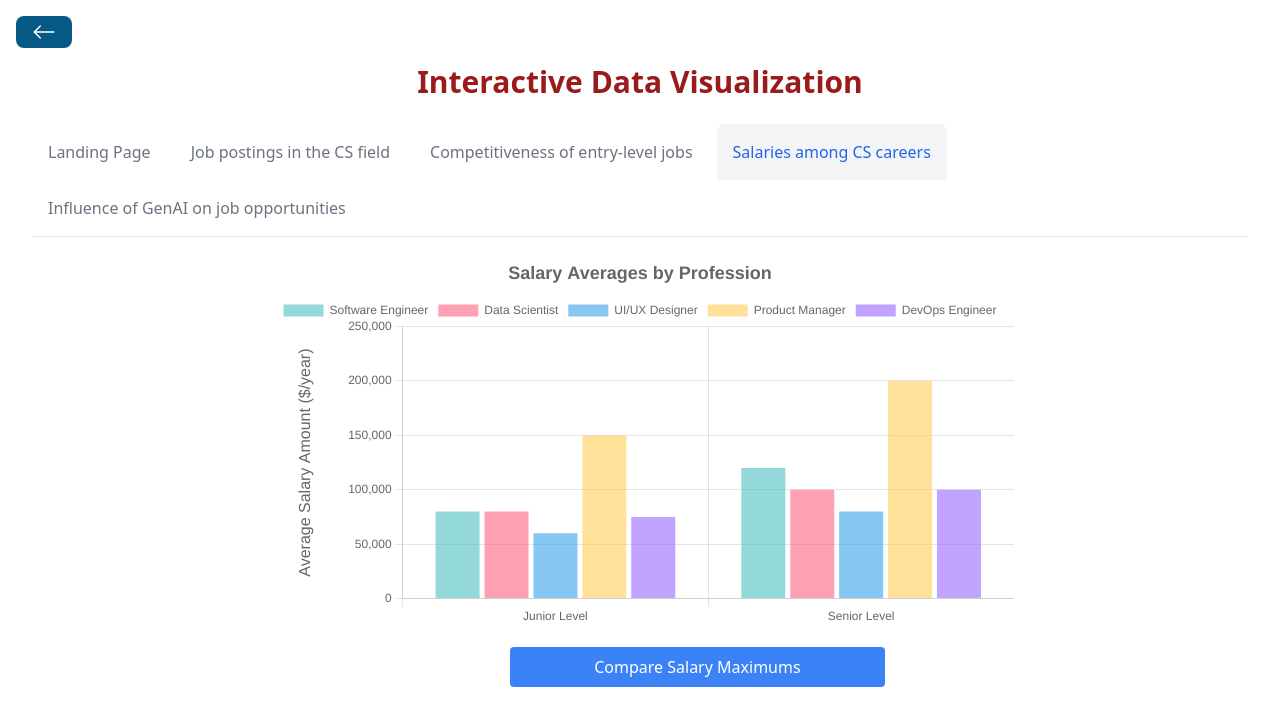
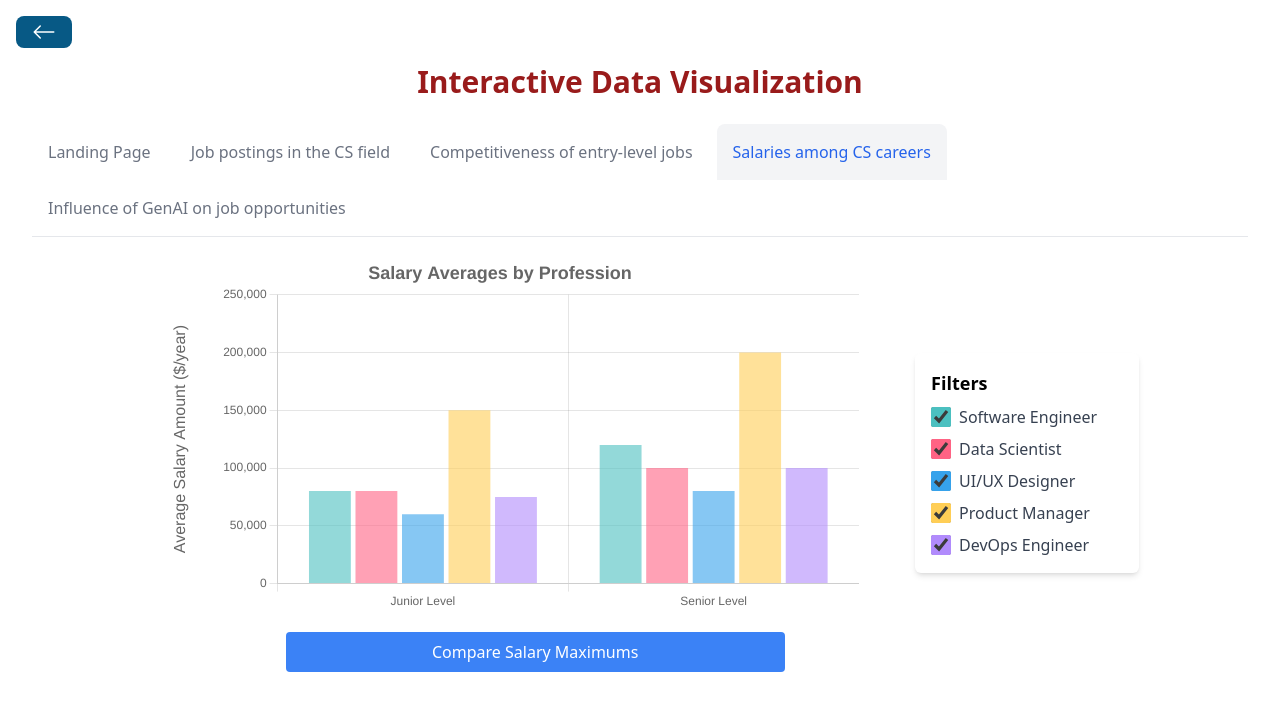
Before and after one commit to Terry9022/RPI-Interactive-Data-Visualization, a React (Vite) app: page /salaries in a window 1280 px wide. Shown: the top 726 px of the page. Built offline with nearby package versions, Linux system fonts and the light colour scheme.

Commit message:
Filters for Competitiveness and Salary Graphs

```diff
--- a/src/charts/CompetitivenessScatterChart.jsx
+++ b/src/charts/CompetitivenessScatterChart.jsx
@@ -1,70 +1,66 @@
 import { Scatter } from "react-chartjs-2";
 import { Chart } from "chart.js";
-import { useRef } from "react";
+import { useRef, useState } from "react";
 
 Chart.register();
 
-const SalariesScatterChart = () => {
+const CompetitivenessScatterChart = () => {
     const chartRef = useRef(null)
+
+    const [showSoftwareEngineer, setShowSoftwareEngineer] = useState(true);
+    const [showDataScientist, setShowDataScientist] = useState(true);
+    const [showUIUXDesigner, setShowUIUXDesigner] = useState(true);
+    const [showProductManager, setShowProductManager] = useState(true);
+    const [showDevOpsEngineer, setShowDevOpsEngineer] = useState(true);
 
     const data = {
         datasets: [
-            {
+            showSoftwareEngineer && {
                 label: "Software Engineer",
-                data: [
-                    {
+                data: [{
                     x: 800,
                     y: 6
-                    },
-                ],
-                backgroundColor: "rgba(75, 192, 192, 0.6)",
+                }],
+                backgroundColor: "#4bc0c099",
                 pointStyle: "circle"
             },
-            {
+            showDataScientist && {
                 label: "Data Scientist",
-                data: [
-                    {
+                data: [{
                     x: 500,
                     y: 5
-                    },
-                ],
-                backgroundColor: "rgba(255, 99, 132, 0.6)",
+                }],
+                backgroundColor: "#ff638499",
                 pointStyle: "rectRot"
             },
-            {
+            showUIUXDesigner && {
                 label: "UI/UX Designer",
-                data: [
-                    {
+                data: [{
                     x: 200,
                     y: 7
-                    },
-                ],
-                backgroundColor: "rgba(54, 162, 235, 0.6)",
+                }],
+                backgroundColor: "#36a2eb99",
                 pointStyle: "rect"
             },
-            {
+            showProductManager && {
                 label: "Product Manager",
-                data: [
-                    {
+                data: [{
                     x: 250,
                     y: 10
-                    },
-                ],
-                backgroundColor: "rgba(255, 206, 86, 0.6)",
+                }],
+                backgroundColor: "#ffce5699",
                 pointStyle: "rectRounded"
             },
-            {
+            showDevOpsEngineer && {
                 label: "DevOps Engineer",
-                data: [
-                    {
+                data: [{
                     x: 300,
                     y: 2
-                    }
-                ],
-                backgroundColor: "rgba(153, 102, 255, 0.6)",
+                }],
+                backgroundColor: "#b18bfc99",
                 pointStyle: "triangle"
             }
-        ]
+        ].filter(Boolean)
     };
 
     const options = {
@@ -114,8 +110,7 @@ const SalariesScatterChart = () => {
                 text: "Average Amount of Experience Required vs. Average Amount of Applicants, by Profession",
                 font: {
                     size: 14,
-                },
-                align: "end"
+                }
             },
             tooltip: {
                 callbacks: {
@@ -127,7 +122,80 @@ const SalariesScatterChart = () => {
         }
     };
 
-    return <Scatter data={data} options={options} ref={chartRef}/>;
+    return (
+    <div className="flex" style={{width: "80%", margin: "auto"}}>
+        <div className="w-3/4 mr-10">
+            <Scatter data={data} options={options} ref={chartRef}/>
+        </div>
+        <div className="w-1/4 pl-4 relative top-[100px]">
+            <div className="bg-white shadow-md rounded-md p-4">
+                <h3 className="text-lg font-semibold mb-2">Filters</h3>
+                <div className="space-y-2">
+                    <label className="flex items-center space-x-2 cursor-pointer">
+                        <input
+                            type="checkbox"
+                            className="form-checkbox h-5 w-5 text-blue-600 transition duration-150 ease-in-out"
+                            checked={showSoftwareEngineer}
+                            onChange={() => setShowSoftwareEngineer(!showSoftwareEngineer)}
+                            style={{accentColor: "#4bc0c099"}}
+                        />
+                        <span className="text-gray-700 font-medium select-none">
+                            Software Engineer
+                        </span>
+                    </label>
+                    <label className="flex items-center space-x-2 cursor-pointer">
+                        <input
+                            type="checkbox"
+                            className="form-checkbox h-5 w-5 text-blue-600 transition duration-150 ease-in-out"
+                            checked={showDataScientist}
+                            onChange={() => setShowDataScientist(!showDataScientist)}
+                            style={{accentColor:"#ff638499"}}
+                        />
+                        <span className="text-gray-700 font-medium select-none">
+                            Data Scientist
+                        </span>
+                    </label>
+                    <label className="flex items-center space-x-2 cursor-pointer">
+                        <input
+                            type="checkbox"
+                            className="form-checkbox h-5 w-5 text-blue-600 transition duration-150 ease-in-out"
+                            checked={showUIUXDesigner}
+                            onChange={() => setShowUIUXDesigner(!showUIUXDesigner)}
+                            style={{accentColor:"#36a2eb99"}}
+                        />
+                        <span className="text-gray-700 font-medium select-none">
+                            UI/UX Designer
+                        </span>
+                    </label>
+                    <label className="flex items-center space-x-2 cursor-pointer">
+                        <input
+                            type="checkbox"
+                            className="form-checkbox h-5 w-5 text-blue-600 transition duration-150 ease-in-out"
+                            checked={showProductManager}
+                            onChange={() => setShowProductManager(!showProductManager)}
+                            style={{accentColor:"#ffce5699"}}
+                        />
+                        <span className="text-gray-700 font-medium select-none">
+                            Product Manager
+                        </span>
+                    </label>
+                    <label className="flex items-center space-x-2 cursor-pointer">
+                        <input
+                            type="checkbox"
+                            className="form-checkbox h-5 w-5 text-blue-600 transition duration-150 ease-in-out"
+                            checked={showDevOpsEngineer}
+                            onChange={() => setShowDevOpsEngineer(!showDevOpsEngineer)}
+                            style={{accentColor:"#b18bfc99"}}
+                        />
+                        <span className="text-gray-700 font-medium select-none">
+                            DevOps Engineer
+                        </span>
+                    </label>
+                </div>
+            </div>
+        </div>
+    </div>
+    );
 };
 
-export default SalariesScatterChart;
+export default CompetitivenessScatterChart;
--- a/src/charts/SalariesBarChart.jsx
+++ b/src/charts/SalariesBarChart.jsx
@@ -1,5 +1,5 @@
 import { Bar } from "react-chartjs-2";
-import { useRef } from "react";
+import { useRef, useState } from "react";
 import { Chart, CategoryScale, BarElement } from "chart.js";
 
 Chart.register(CategoryScale, BarElement);
@@ -7,66 +7,87 @@ Chart.register(CategoryScale, BarElement);
 const SalariesBarChart = () => {
     const chartRef = useRef(null)
 
-    var averageData = [[80000,120000], [80000,100000], [60000,80000], [150000,200000], [75000,100000]]
-    var maximumData = [[100000,180000], [120000,175000], [75000,120000], [200000,250000], [100000,150000]]
-    var dataState = "average"
+    const [showSoftwareEngineer, setShowSoftwareEngineer] = useState(true);
+    const [showDataScientist, setShowDataScientist] = useState(true);
+    const [showUIUXDesigner, setShowUIUXDesigner] = useState(true);
+    const [showProductManager, setShowProductManager] = useState(true);
+    const [showDevOpsEngineer, setShowDevOpsEngineer] = useState(true);
+    const [dataState, setDataState] = useState("average");
+
+    var averageData = [
+        showSoftwareEngineer && {
+            label: "Software Engineer",
+            data: [80000,120000],
+            backgroundColor: "#4bc0c099"
+        },
+        showDataScientist && {
+            label: "Data Scientist",
+            data: [80000,100000],
+            backgroundColor: "#ff638499"
+        },
+        showUIUXDesigner && {
+            label: "UI/UX Designer",
+            data: [60000,80000],
+            backgroundColor: "#36a2eb99"
+        },
+        showProductManager && {
+            label: "Product Manager",
+            data: [150000,200000],
+            backgroundColor: "#ffce5699"
+        },
+        showDevOpsEngineer && {
+            label: "DevOps Engineer",
+            data: [75000,100000],
+            backgroundColor: "#b18bfc99"
+        }
+    ].filter(Boolean)
+
+    var maximumData = [
+        showSoftwareEngineer && {
+            label: "Software Engineer",
+            data: [100000,180000],
+            backgroundColor: "rgba(75, 192, 192, 0.6)"
+        },
+        showDataScientist && {
+            label: "Data Scientist",
+            data: [120000,175000],
+            backgroundColor: "rgba(255, 99, 132, 0.6)"
+        },
+        showUIUXDesigner && {
+            label: "UI/UX Designer",
+            data: [75000,120000],
+            backgroundColor: "rgba(54, 162, 235, 0.6)"
+        },
+        showProductManager && {
+            label: "Product Manager",
+            data: [200000,250000],
+            backgroundColor: "rgba(255, 206, 86, 0.6)"
+        },
+        showDevOpsEngineer && {
+            label: "DevOps Engineer",
+            data: [100000,150000],
+            backgroundColor: "rgba(153, 102, 255, 0.6)"
+        }
+    ].filter(Boolean)
 
     const data = {
         labels: [
             "Junior Level",
             "Senior Level"
         ],
-        datasets: [
-            {
-                label: "Software Engineer",
-                data: averageData[0],
-                backgroundColor: "rgba(75, 192, 192, 0.6)"
-            },
-            {
-                label: "Data Scientist",
-                data: averageData[1],
-                backgroundColor: "rgba(255, 99, 132, 0.6)"
-            },
-            {
-                label: "UI/UX Designer",
-                data: averageData[2],
-                backgroundColor: "rgba(54, 162, 235, 0.6)"
-            },
-            {
-                label: "Product Manager",
-                data: averageData[3],
-                backgroundColor: "rgba(255, 206, 86, 0.6)"
-            },
-            {
-                label: "DevOps Engineer",
-                data: averageData[4],
-                backgroundColor: "rgba(153, 102, 255, 0.6)"
-            }
-        ],
+        datasets: dataState == "average" ? averageData : maximumData
     };
 
-    function toggleChartData() {
+    const toggleDataState = () => {
         if(dataState == "average") {
-            dataState = "maximum"
-            for (var i = 0; i < chartRef.current.data.datasets.length; i++) {
-                chartRef.current.data.datasets[i].data = maximumData[i]
-            }
-            chartRef.current.options.plugins.title.text = "Salary Maximums by Profession"
-            chartRef.current.options.scales.y.title.text = "Maximum Salary Amount ($/year)"
+            setDataState("maximum")
             document.getElementById("toggleBarChartData").innerHTML = "Compare Salary Averages"
-            chartRef.current.update()
         }
-        else if(dataState == "maximum") {
-            dataState = "average"
-            for (var i = 0; i < chartRef.current.data.datasets.length; i++) {
-                chartRef.current.data.datasets[i].data = averageData[i]
-            }
-            chartRef.current.options.plugins.title.text = "Salary Averages by Profession"
-            chartRef.current.options.scales.y.title.text = "Average Salary Amount ($/year)"
+        else {
+            setDataState("average")
             document.getElementById("toggleBarChartData").innerHTML = "Compare Salary Maximums"
-            chartRef.current.update()
         }
-    }
+    };
 
     const options = {
         responsive: true,
@@ -76,7 +97,7 @@ const SalariesBarChart = () => {
                 max: 250000,
                 title: {
                     display: true,
-                    text: "Average Salary Amount ($/year)",
+                    text: dataState == "average" ? "Average Salary Amount ($/year)" : "Maximum Salary Amount ($/year)",
                     font: {
                         size: 16
                     },
@@ -85,9 +106,12 @@ const SalariesBarChart = () => {
             }
         },
         plugins: {
+            legend: {
+                display: false
+            },
             title: {
                 display: true,
-                text: "Salary Averages by Profession",
+                text: dataState == "average" ? "Salary Averages by Profession" : "Salary Maximums by Profession",
                 font: {
                     size: 18,
                 }
@@ -102,12 +126,85 @@ const SalariesBarChart = () => {
         }
     };
 
-    return <div>
-        <Bar data={data} options={options} ref={chartRef}/>
-        <div style={{width: "50%", marginLeft: "30%"}}>
-          <button style={{width: "100%"}} id="toggleBarChartData" className="bg-blue-500 rounded text-white p-2 m-5 hover:bg-blue-600" onClick={toggleChartData}>Compare Salary Maximums</button>
+    return (
+        <div>
+            <div className="flex" style={{width: "80%", margin: "auto"}}>
+                <div className="w-3/4 mr-10">
+                    <Bar data={data} options={options} ref={chartRef}/>
+                </div>
+                <div className="w-1/4 pl-4 relative top-[100px]">
+                    <div className="bg-white shadow-md rounded-md p-4">
+                        <h3 className="text-lg font-semibold mb-2">Filters</h3>
+                        <div className="space-y-2">
+                            <label className="flex items-center space-x-2 cursor-pointer">
+                                <input
+                                    type="checkbox"
+                                    className="form-checkbox h-5 w-5 text-blue-600 transition duration-150 ease-in-out"
+                                    checked={showSoftwareEngineer}
+                                    onChange={() => setShowSoftwareEngineer(!showSoftwareEngineer)}
+                                    style={{accentColor: "#4bc0c099"}}
+                                />
+                                <span className="text-gray-700 font-medium select-none">
+                                    Software Engineer
+                                </span>
+                            </label>
+                            <label className="flex items-center space-x-2 cursor-pointer">
+                                <input
+                                    type="checkbox"
+                                    className="form-checkbox h-5 w-5 text-blue-600 transition duration-150 ease-in-out"
+                                    checked={showDataScientist}
+                                    onChange={() => setShowDataScientist(!showDataScientist)}
+                                    style={{accentColor:"#ff638499"}}
+                                />
+                                <span className="text-gray-700 font-medium select-none">
+                                    Data Scientist
+                                </span>
+                            </label>
+                            <label className="flex items-center space-x-2 cursor-pointer">
+                                <input
+                                    type="checkbox"
+                                    className="form-checkbox h-5 w-5 text-blue-600 transition duration-150 ease-in-out"
+                                    checked={showUIUXDesigner}
+                                    onChange={() => setShowUIUXDesigner(!showUIUXDesigner)}
+                                    style={{accentColor:"#36a2eb99"}}
+                                />
+                                <span className="text-gray-700 font-medium select-none">
+                                    UI/UX Designer
+                                </span>
+                            </label>
+                            <label className="flex items-center space-x-2 cursor-pointer">
+                                <input
+                                    type="checkbox"
+                                    className="form-checkbox h-5 w-5 text-blue-600 transition duration-150 ease-in-out"
+                                    checked={showProductManager}
+                                    onChange={() => setShowProductManager(!showProductManager)}
+                                    style={{accentColor:"#ffce5699"}}
+                                />
+                                <span className="text-gray-700 font-medium select-none">
+                                    Product Manager
+                                </span>
+                            </label>
+                            <label className="flex items-center space-x-2 cursor-pointer">
+                                <input
+                                    type="checkbox"
+                                    className="form-checkbox h-5 w-5 text-blue-600 transition duration-150 ease-in-out"
+                                    checked={showDevOpsEngineer}
+                                    onChange={() => setShowDevOpsEngineer(!showDevOpsEngineer)}
+                                    style={{accentColor:"#b18bfc99"}}
+                                />
+                                <span className="text-gray-700 font-medium select-none">
+                                    DevOps Engineer
+                                </span>
+                            </label>
+                        </div>
+                    </div>
+                </div>
+            </div>
+            <div style={{width: "40%", marginLeft: "20%"}}>
+                <button style={{width: "100%"}} id="toggleBarChartData" className="bg-blue-500 rounded text-white p-2 m-5 hover:bg-blue-600" onClick={toggleDataState}>Compare Salary Maximums</button>
+            </div>
         </div>
-    </div>;
+        );
 };
 
 export default SalariesBarChart;
--- a/src/pages/Competitiveness.jsx
+++ b/src/pages/Competitiveness.jsx
@@ -15,11 +15,7 @@ const Competitiveness = () => {
           <Header />
         </div>
       </div>
-      <div style={{ width: "60%", height: "600px", margin: "auto" }}>
-        <CompetitivenessScatterChart />
-        <div className="m-[30px]"></div>
-        {/* <CompetitivenessPolarAreaChart /> */}
-      </div>
+      <CompetitivenessScatterChart/>
     </div>
   );
 };
--- a/src/pages/Salaries.jsx
+++ b/src/pages/Salaries.jsx
@@ -15,11 +15,7 @@ const Salaries = () => {
           <Header />
         </div>
       </div>
-      <div style={{ width: "60%", height: "600px", margin: "auto" }}>
-        <SalariesBarChart />
-        <div className="m-[30px]"></div>
-        {/* <SalariesScatterChart /> */}
-      </div>
+      <SalariesBarChart />
     </div>
   );
 };
```
Lines whose indentation alone changed are shown as unchanged.
